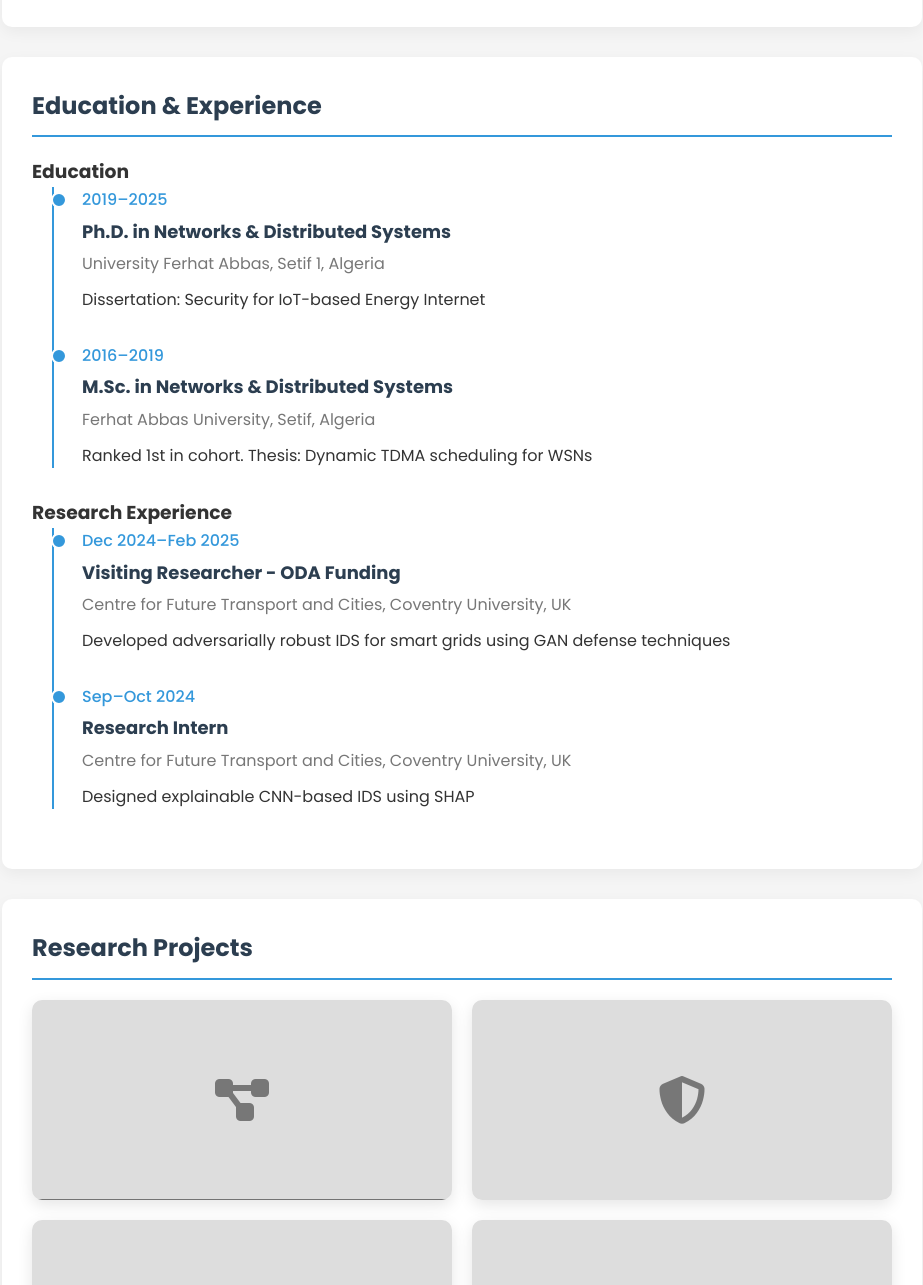
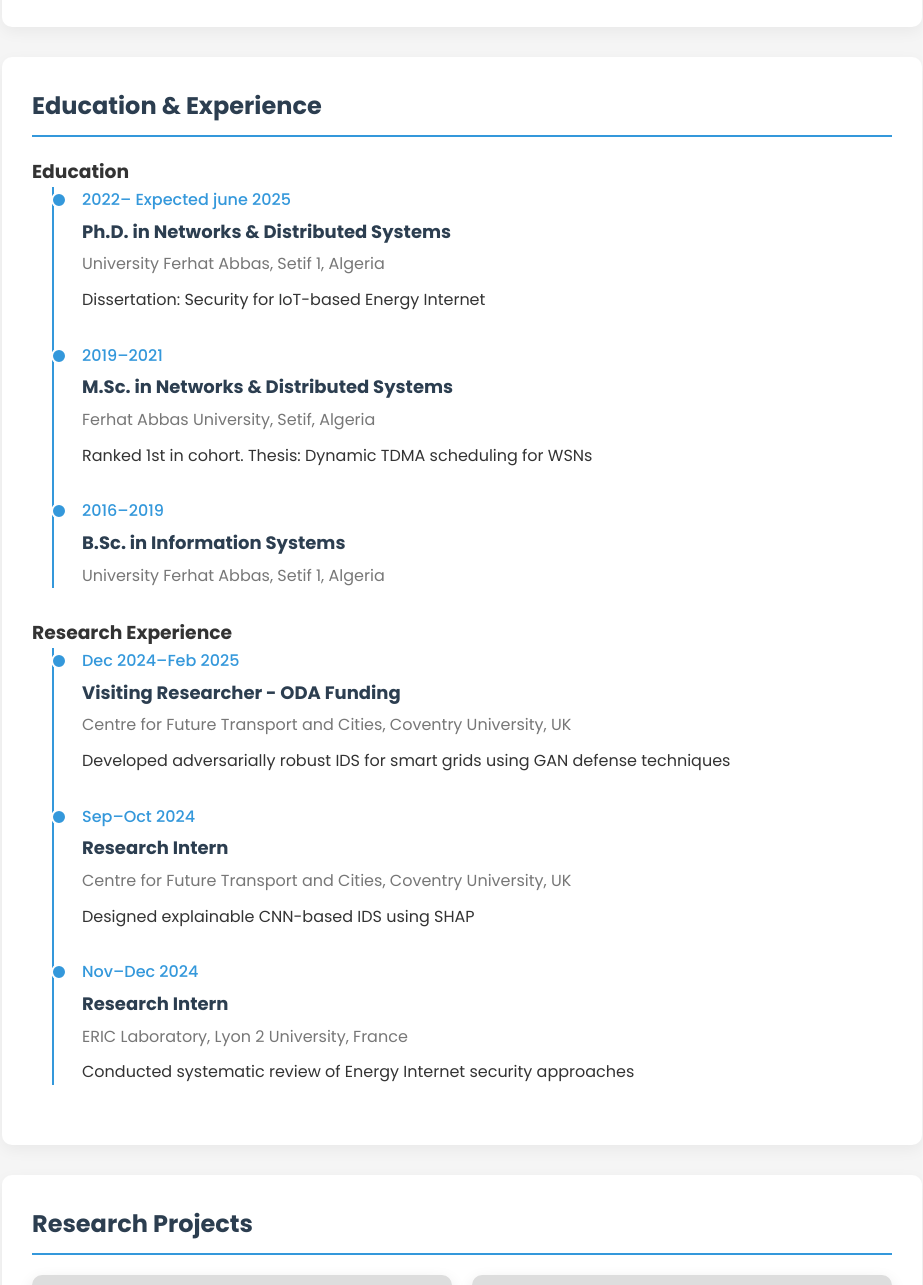
Before and after one commit to chahrazex/portfolio, a plain HTML site: page index.html in a window 1280 px wide. Shown: the part 1358-2643 px from the top of the page, without its empty margins (328-1251 px from the left). Drawn offline with Linux system fonts and the light colour scheme.

Commit message:
Update index.html

```diff
--- a/index.html
+++ b/index.html
@@ -503,7 +503,7 @@
             <h2 class="section-title">About Me</h2>
             <div class="about-content">
                 <div class="about-text">
-                    <h3>Postdoctoral Researcher</h3>
+                    <h3>PhD Student</h3>
                     <p>I specialize in developing secure architectures for IoT-based Energy Internet systems. My research focuses on integrating blockchain technology, post-quantum cryptography, and AI-driven intrusion detection to create robust security solutions for critical infrastructure.</p>
 
                     <ul class="info-list">
@@ -625,17 +625,22 @@
             <h3>Education</h3>
             <div class="timeline">
                 <div class="timeline-item">
-                    <div class="timeline-date">2019–2025</div>
+                    <div class="timeline-date">2022– Expected june 2025</div>
                     <h4 class="timeline-title">Ph.D. in Networks & Distributed Systems</h4>
                     <p class="timeline-subtitle">University Ferhat Abbas, Setif 1, Algeria</p>
                     <p>Dissertation: Security for IoT-based Energy Internet</p>
                 </div>
 
                 <div class="timeline-item">
-                    <div class="timeline-date">2016–2019</div>
+                    <div class="timeline-date">2019–2021</div>
                     <h4 class="timeline-title">M.Sc. in Networks & Distributed Systems</h4>
                     <p class="timeline-subtitle">Ferhat Abbas University, Setif, Algeria</p>
                     <p>Ranked 1st in cohort. Thesis: Dynamic TDMA scheduling for WSNs</p>
+                </div>
+                <div class="timeline-item">
+                    <div class="timeline-date">2016–2019</div>
+                    <h4 class="timeline-title">B.Sc. in Information Systems</h4>
+                    <p class="timeline-subtitle">University Ferhat Abbas, Setif 1, Algeria</p>
                 </div>
             </div>
 
@@ -653,6 +658,13 @@
                     <h4 class="timeline-title">Research Intern</h4>
                     <p class="timeline-subtitle">Centre for Future Transport and Cities, Coventry University, UK</p>
                     <p>Designed explainable CNN-based IDS using SHAP</p>
+                </div>
+
+                <div class="timeline-item">
+                    <div class="timeline-date">Nov–Dec 2024</div>
+                    <h4 class="timeline-title">Research Intern</h4>
+                    <p class="timeline-subtitle">ERIC Laboratory, Lyon 2 University, France</p>
+                    <p>Conducted systematic review of Energy Internet security approaches</p>
                 </div>
             </div>
         </section>
```
